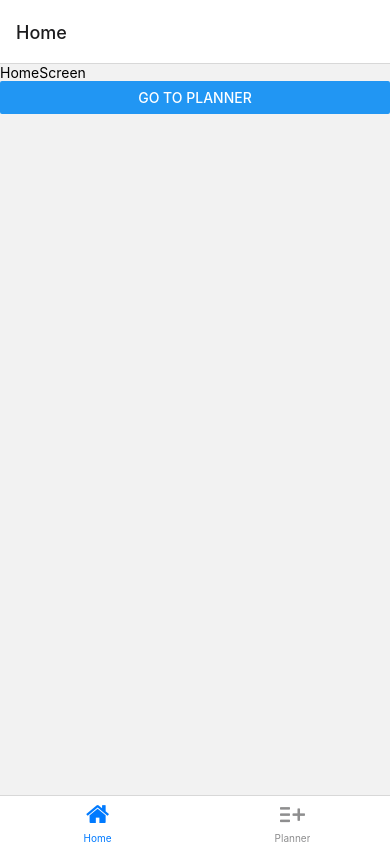
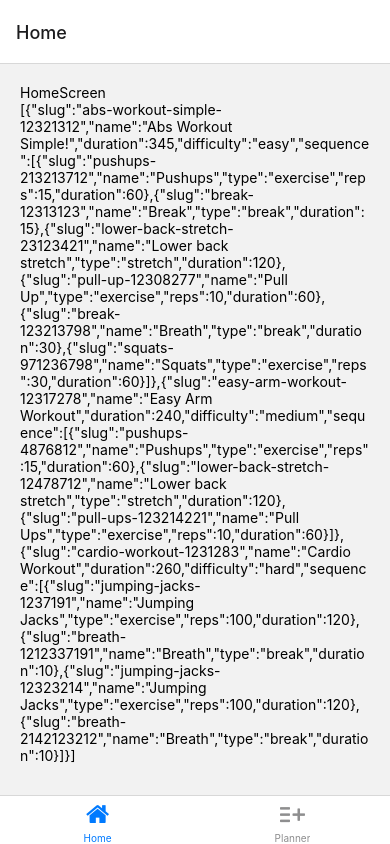
Before and after one commit to DrewIndeed/react-native-projects, a React Native app in the folder workout-app/: screen /Home in a window 390 px wide. Built offline with nearby package versions, Linux system fonts and the light colour scheme.

Commit message:
9. workout-app: add data.json and padding to test StyleSheet

```diff
--- /dev/null
+++ b/workout-app/data.json
@@ -0,0 +1,111 @@
+[
+  {
+    "slug": "abs-workout-simple-12321312",
+    "name": "Abs Workout Simple!",
+    "duration": 345,
+    "difficulty": "easy",
+    "sequence": [
+      {
+        "slug": "pushups-213213712",
+        "name": "Pushups",
+        "type": "exercise",
+        "reps": 15,
+        "duration": 60
+      },
+      {
+        "slug": "break-12313123",
+        "name": "Break",
+        "type": "break",
+        "duration": 15
+      },
+      {
+        "slug": "lower-back-stretch-23123421",
+        "name": "Lower back stretch",
+        "type": "stretch",
+        "duration": 120
+      },
+      {
+        "slug": "pull-up-12308277",
+        "name": "Pull Up",
+        "type": "exercise",
+        "reps": 10,
+        "duration": 60
+      },
+      {
+        "slug": "break-123213798",
+        "name": "Breath",
+        "type": "break",
+        "duration": 30
+      },
+      {
+        "slug": "squats-971236798",
+        "name": "Squats",
+        "type": "exercise",
+        "reps": 30,
+        "duration": 60
+      }
+    ]
+  },
+  {
+    "slug": "easy-arm-workout-12317278",
+    "name": "Easy Arm Workout",
+    "duration": 240,
+    "difficulty": "medium",
+    "sequence": [
+      {
+        "slug": "pushups-4876812",
+        "name": "Pushups",
+        "type": "exercise",
+        "reps": 15,
+        "duration": 60
+      },
+      {
+        "slug": "lower-back-stretch-12478712",
+        "name": "Lower back stretch",
+        "type": "stretch",
+        "duration": 120
+      },
+      {
+        "slug": "pull-ups-123214221",
+        "name": "Pull Ups",
+        "type": "exercise",
+        "reps": 10,
+        "duration": 60
+      }
+    ]
+  },
+  {
+    "slug": "cardio-workout-1231283",
+    "name": "Cardio Workout",
+    "duration": 260,
+    "difficulty": "hard",
+    "sequence": [
+      {
+        "slug": "jumping-jacks-1237191",
+        "name": "Jumping Jacks",
+        "type": "exercise",
+        "reps": 100,
+        "duration": 120
+      },
+      {
+        "slug": "breath-1212337191",
+        "name": "Breath",
+        "type": "break",
+        "duration": 10
+      },
+      {
+        "slug": "jumping-jacks-12323214",
+        "name": "Jumping Jacks",
+        "type": "exercise",
+        "reps": 100,
+        "duration": 120
+      },
+      {
+        "slug": "breath-2142123212",
+        "name": "Breath",
+        "type": "break",
+        "duration": 10
+      }
+    ]
+  }
+]
--- a/workout-app/screens/HomeScreen.tsx
+++ b/workout-app/screens/HomeScreen.tsx
@@ -1,16 +1,20 @@
-import { View, Text, Button } from 'react-native';
+import { View, Text, StyleSheet } from 'react-native';
 import { NativeStackHeaderProps } from '@react-navigation/native-stack';
+import data from '../data.json';
 
 const HomeScreen = ({ navigation }: NativeStackHeaderProps) => {
   return (
-    <View>
+    <View style={styles.container}>
       <Text>HomeScreen</Text>
-      <Button
-        title="Go to Planner"
-        onPress={() => navigation.navigate('Planner')}
-      />
+      <Text>{JSON.stringify(data)}</Text>
     </View>
   );
 };
 
+const styles = StyleSheet.create({
+  container: {
+    padding: 20,
+  },
+});
+
 export default HomeScreen;
```
